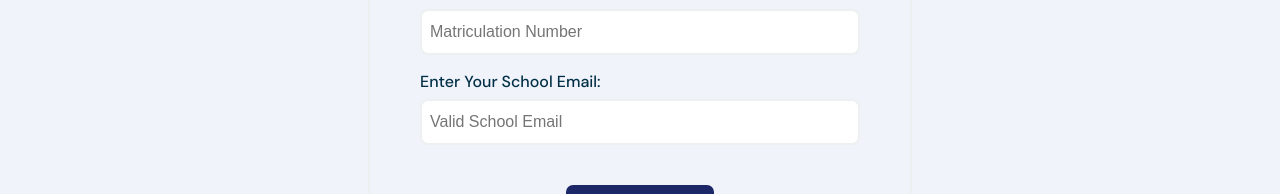
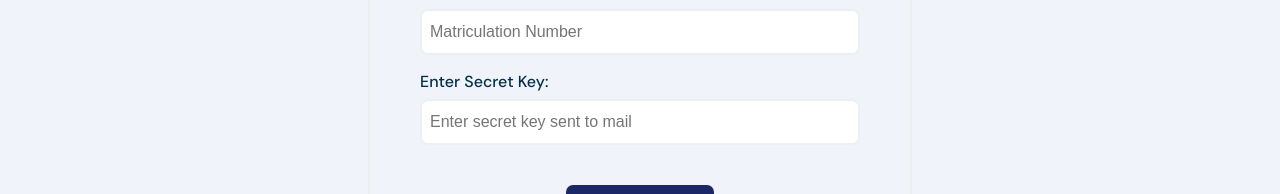
Before and after one commit to HenryAgu/CSCResultChecker, a React (Vite) app: page /check_result in a window 1280 px wide. Shown: the part 303-497 px from the top of the page. Built offline with nearby package versions, Linux system fonts and the light colour scheme; the HTML template or start-up script is replaced by a standard one.

Commit message:
fix: toastify to upload excel

```diff
--- a/src/Pages/Check/Check.jsx
+++ b/src/Pages/Check/Check.jsx
@@ -147,8 +147,8 @@ const Check = () => {
               <input type="name" placeholder="Matriculation Number" required />
             </div>
             <div className="inner_form inner_check_form">
-              <label htmlFor="">Enter Your School Email:</label>
-              <input type="email" placeholder="Valid School Email" required />
+              <label htmlFor="">Enter Secret Key:</label>
+              <input type="text" placeholder="Enter secret key sent to mail" required />
             </div>
             <div className="check_button">
               <button>
--- a/src/Pages/Results/CsvResult.jsx
+++ b/src/Pages/Results/CsvResult.jsx
@@ -103,21 +103,21 @@ const CsvResult = ({ page, setPage }) => {
   console.log(matNo);
 
   const sendData = () => {
-    toast.success("Result Uploaded!", {
-      position: "top-right",
-      autoClose: 5000,
-      hideProgressBar: false,
-      closeOnClick: true,
-      pauseOnHover: true,
-      draggable: true,
-      progress: undefined,
-      theme: "light",
-    });
     setError(false)
       if (gradeData.length === 0 && matNo === ''){
         setError(true)
       } else{
         console.log('value')
+        toast.success("Result Uploaded!", {
+          position: "top-right",
+          autoClose: 5000,
+          hideProgressBar: false,
+          closeOnClick: true,
+          pauseOnHover: true,
+          draggable: true,
+          progress: undefined,
+          theme: "light",
+        });
       // const response = axios
     //     .post(URL, formBody)
     //     .then((res) => {
--- a/src/Pages/Results/style/Results.css
+++ b/src/Pages/Results/style/Results.css
@@ -88,7 +88,7 @@ body {
 
 .uploaded-file {
   width: 70vw;
-  height: 100vh;
+  height: fit-content;
   margin-top: 20px;
   text-align: center;
 }
--- a/src/Pages/StudentAdmin/style/addadmin.css
+++ b/src/Pages/StudentAdmin/style/addadmin.css
@@ -10,13 +10,14 @@
 }
 
 .sAdminform{
+    height: fit-content;
     margin: 10px 0;
     padding: 10px;
 }
 
 .sAdminCard{
     margin-top: 20px;
-    height: 70vh;
+    height: fit-content;
     padding: 10px;
     box-shadow: rgba(99, 99, 99, 0.2) 0px 2px 8px 0px;
 }
--- a/src/Pages/StudentAdmin/style/studentAdmin.css
+++ b/src/Pages/StudentAdmin/style/studentAdmin.css
@@ -1,6 +1,6 @@
 .admin_container {
   margin-top: 100px;
-  height:120vh ;
+  height: 120vh ;
   padding: 0 20px;
   padding-right: 35px;
   background-color: #f9fafb;
```
